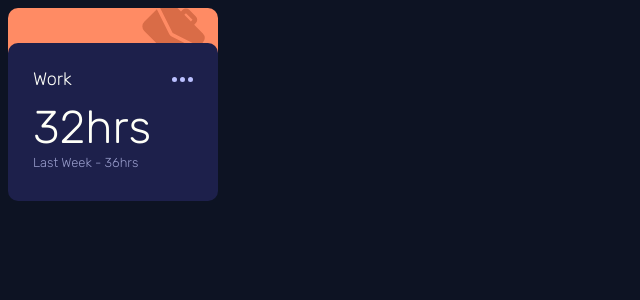
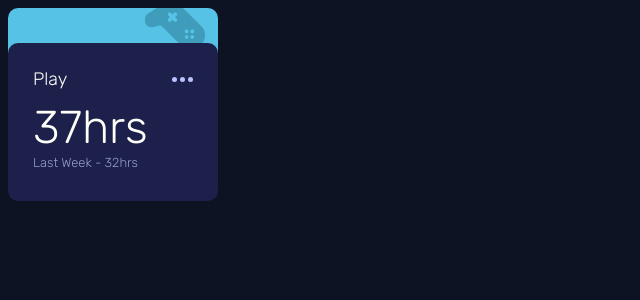
Before and after one commit to DobakaySS/Tracking-Evolution, an Angular app: page / in a window 1280 px wide. Shown: the top 300 px of the page, without its empty margins (0-640 px from the left). Built offline with nearby package versions, Linux system fonts and the light colour scheme.

Commit message:
feat: add input binding for cards

```diff
--- a/src/app/app.component.html
+++ b/src/app/app.component.html
@@ -1 +1,7 @@
-<app-card></app-card>
+<app-card
+    [color]="'play-color'"
+    [activity]="'Play'"
+    [thisWeekHours]="37"
+    [lastWeekHours]="32"
+    [svgContent]="'play'"
+></app-card>
--- a/src/app/card/card.component.html
+++ b/src/app/card/card.component.html
@@ -1,22 +1,18 @@
-<div class="work-color top-container">
+<div class="{{activityColor}} top-container">
     <div class="svg-container">
-        <svg width="79" height="79" xmlns="http://www.w3.org/2000/svg" class="svg-icon">
-            <path
-                d="m18.687 10.43 15.464 30.906c.31.682.743 1.322 1.3 1.88.558.557 1.198.99 1.714 1.217L68.237 59.98 52.484 75.732a8.025 8.025 0 0 1-11.355 0L2.934 37.538a8.025 8.025 0 0 1 0-11.356L18.687 10.43Zm19.345-7.99 10.839 10.838 2.065-2.064a5.845 5.845 0 0 1 8.258 0l8.258 8.259a5.845 5.845 0 0 1 0 8.258l-2.064 2.064 10.839 10.84a8.025 8.025 0 0 1 0 11.355l-4.728 4.728L39.126 40.53a1.963 1.963 0 0 1-.578-.413 1.963 1.963 0 0 1-.413-.578L21.95 7.168l4.728-4.728a8.025 8.025 0 0 1 11.355 0Zm17.033 12.903-2.064 2.065 8.258 8.258 2.064-2.064-8.258-8.259Z"
-                fill="#D96C47" fill-rule="nonzero" />
-        </svg>
+        <img class="svg-icon" src="assets/icon-{{svgContent}}.svg" alt="SVG">
     </div>
 
     <div class="container info-card-color">
         <div class="card-title">
-            <h2>Work</h2>
+            <h2>{{activityName}}</h2>
             <svg width="21" height="5" xmlns="http://www.w3.org/2000/svg" class="ellipsis-icon">
                 <path
                     d="M2.5 0a2.5 2.5 0 1 1 0 5 2.5 2.5 0 0 1 0-5Zm8 0a2.5 2.5 0 1 1 0 5 2.5 2.5 0 0 1 0-5Zm8 0a2.5 2.5 0 1 1 0 5 2.5 2.5 0 0 1 0-5Z"
                     fill="#BBC0FF" fill-rule="evenodd" />
             </svg>
         </div>
-        <h1>32hrs</h1>
-        <h3>Last Week - 36hrs</h3>
+        <h1>{{thisWeekHours}}hrs</h1>
+        <h3>Last Week - {{lastWeekHours}}hrs</h3>
     </div>
 </div>
```
Also changed, not shown: src/app/card/card.component.ts (+10 -1 lines).
